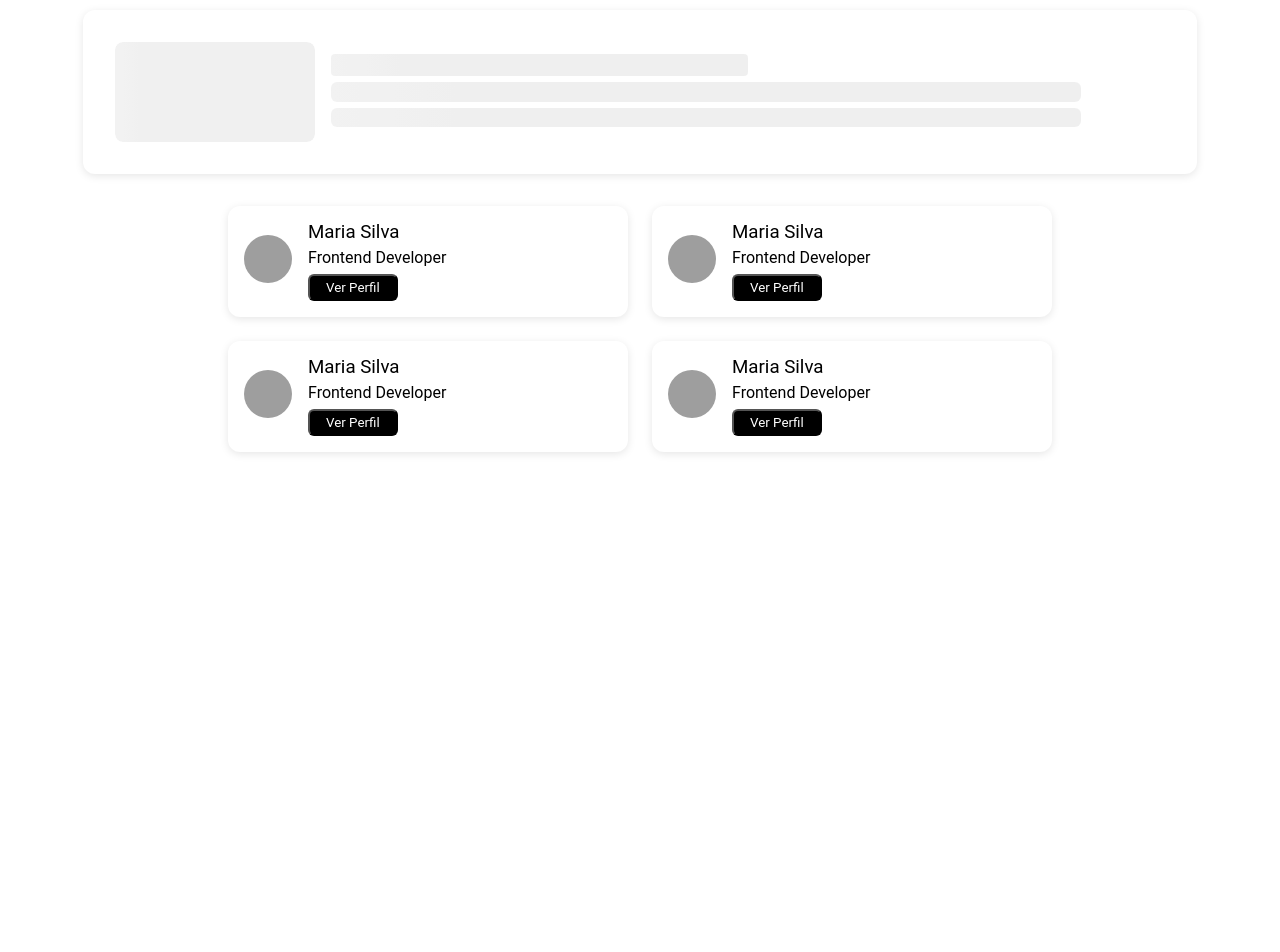
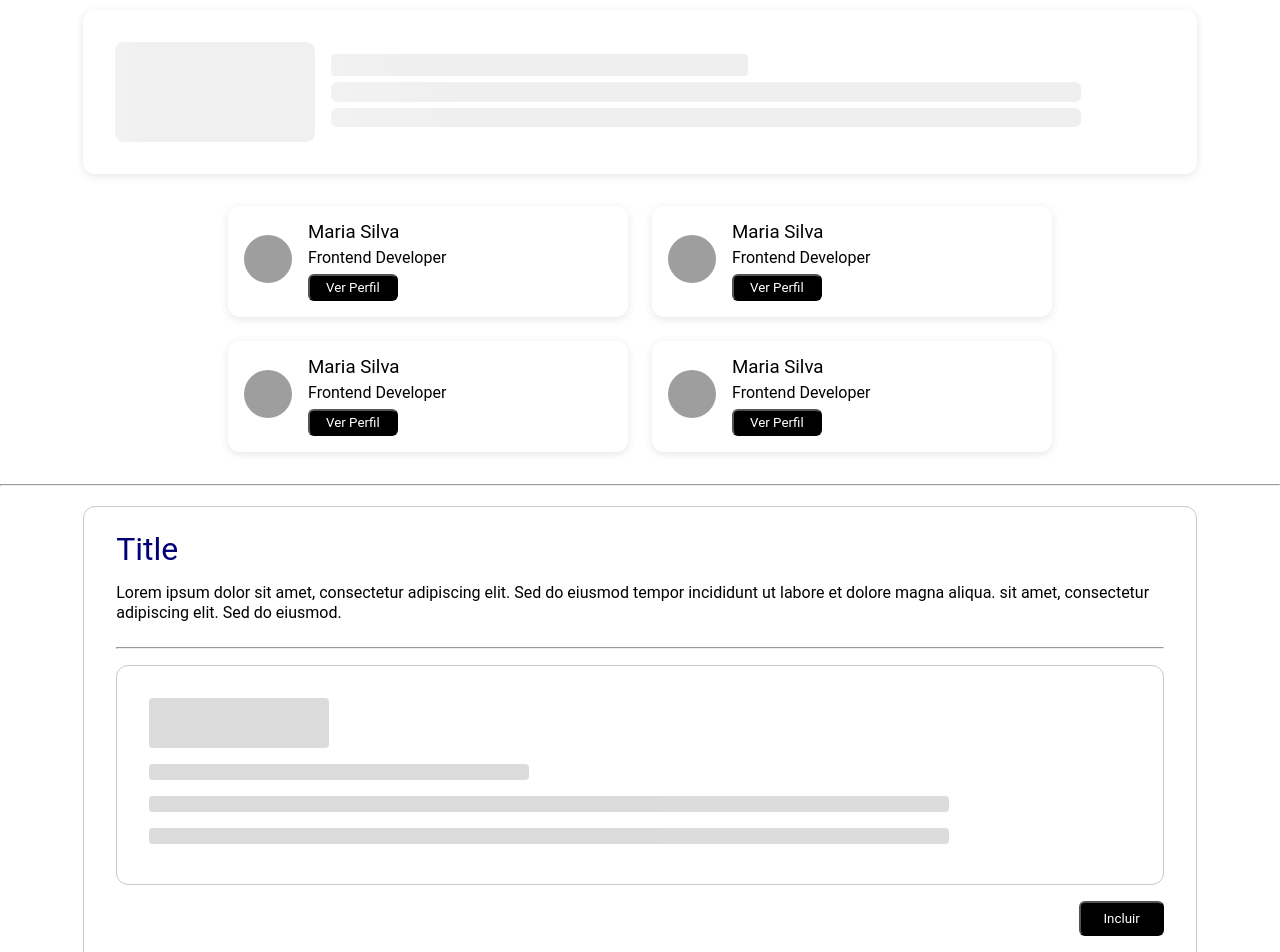
Before and after one commit to cidaluna/angular-skeleton, an Angular app: page / in a window 1280 px wide. Shown: the top 952 px of the page. Before the commit the page ends 800 px from the top, so only its background shows below. Built offline with nearby package versions, Linux system fonts and the light colour scheme; grey boxes are pictures that could not be loaded.

Commit message:
feat: add skeleton two to tests

```diff
--- a/src/app/components/user-card/user-card.component.html
+++ b/src/app/components/user-card/user-card.component.html
@@ -51,3 +51,19 @@
     <button type="button" (click)="loadUser()">Tentar novamente</button>
   </div>
 }
+<hr><br>
+
+<div class="card-example">
+  <h1>Title</h1>
+  <p>Lorem ipsum dolor sit amet, consectetur adipiscing elit. Sed do eiusmod tempor incididunt ut labore et dolore magna
+    aliqua. sit amet, consectetur adipiscing elit. Sed do eiusmod.</p>
+  <hr>
+  <div class="container-skeleton-two">
+    <!-- <app-skeleton-two type="circle" width="48px" height="48px"></app-skeleton-two> -->
+    <app-skeleton-two type="rectangle" width="180px" height="50px"></app-skeleton-two>
+    <app-skeleton-two type="rectangle" width="380px" height="1rem"></app-skeleton-two>
+    <app-skeleton-two type="rectangle" width="50rem" height="1rem"></app-skeleton-two>
+    <app-skeleton-two type="rectangle" width="50rem" height="1rem"></app-skeleton-two>
+  </div>
+  <button type="button" class="btn-example">Incluir</button>
+</div>
--- a/src/app/components/user-card/user-card.component.scss
+++ b/src/app/components/user-card/user-card.component.scss
@@ -81,3 +81,42 @@
     gap: 6px;
   }
 }
+
+.card-example {
+  padding: 2rem;
+  display: flex;
+  flex-direction: column;
+  gap: 16px;
+  background-color: #ffffff;
+  color: black;
+  width: 87%;
+  margin: 0 auto;
+  border-radius: 12px;
+  border: 1px solid #cbcbcb;
+
+  h1 {
+    color: #000076;
+  }
+
+  p {
+    margin: 8px 0;
+  }
+
+  button.btn-example {
+    align-self: flex-end;
+    padding: 8px 22px;
+  }
+}
+
+.container-skeleton-two {
+  padding: 2rem;
+  display: flex;
+  flex-direction: column;
+  gap: 8px;
+  background-color: #ffffff;
+  color: black;
+  width: 100%;
+  margin: 0 auto;
+  border-radius: 12px;
+  border: 1px solid #cbcbcb;
+}
--- a/src/app/components/user-card/user-card.component.ts
+++ b/src/app/components/user-card/user-card.component.ts
@@ -1,11 +1,12 @@
 import { Component, signal } from '@angular/core';
 import { timer } from 'rxjs';
 import { SkeletonComponent } from '../../shared/skeleton/skeleton.component';
+import { SkeletonTwoComponent } from '../../shared/skeleton-two/skeleton-two.component';
 
 @Component({
   selector: 'app-user-card',
   standalone: true,
-  imports: [SkeletonComponent],
+  imports: [SkeletonComponent, SkeletonTwoComponent],
   templateUrl: './user-card.component.html',
   styleUrl: './user-card.component.scss'
 })
--- /dev/null
+++ b/src/app/shared/skeleton-two/skeleton-two.component.html
@@ -0,0 +1,6 @@
+<div class="skeleton-two"
+    [ngClass]="type"
+    [ngStyle]="{
+    width: widthSafe,
+    height: heightSafe
+  }"></div>
--- /dev/null
+++ b/src/app/shared/skeleton-two/skeleton-two.component.scss
@@ -0,0 +1,32 @@
+
+
+.skeleton-two {
+  background: #bebebe;
+  border-radius: 4px;
+  margin-bottom: 8px;
+  max-width: 100%;
+  box-sizing: border-box;
+  animation: pulse 1.5s ease-in-out infinite;
+
+  &.rectangle {
+    height: 12px;
+    width: 100%;
+  }
+
+  &.square {
+    height: 200px;
+    width: 100%;
+  }
+
+  &.circle {
+    width: 48px;
+    height: 48px;
+    border-radius: 50%;
+  }
+}
+
+@keyframes pulse {
+  0%   { opacity: 1; }
+  50%  { opacity: 0.4; }
+  100% { opacity: 1; }
+}
--- /dev/null
+++ b/src/app/shared/skeleton-two/skeleton-two.component.ts
@@ -0,0 +1,41 @@
+import { Component, Input } from '@angular/core';
+import { CommonModule } from '@angular/common';
+
+@Component({
+  selector: 'app-skeleton-two',
+  standalone: true,
+  imports: [CommonModule],
+  templateUrl: './skeleton-two.component.html',
+  styleUrl: './skeleton-two.component.scss'
+})
+export class SkeletonTwoComponent {
+  @Input() type: 'circle' | 'square' | 'rectangle' = 'rectangle';
+
+  private _width?: string;
+  private _height?: string;
+
+  @Input() set width(value: string | undefined) {
+    this._width = this.validateSize(value);
+  }
+
+  @Input() set height(value: string | undefined) {
+    this._height = this.validateSize(value);
+  }
+
+  get widthSafe() {
+    return this._width;
+  }
+
+  get heightSafe() {
+    return this._height;
+  }
+
+  private validateSize(value?: string): string | undefined {
+    if (!value) return undefined;
+
+    // Regex para aceitar somente px, %, rem, em, vh, vw
+    const valid = /^(\d+(\.\d+)?)(px|%|rem|em|vh|vw)$/i;
+
+    return valid.test(value) ? value : undefined;
+  }
+}
```
Also changed, not shown: 1 other file (tests, documents, lock files or other folders).
